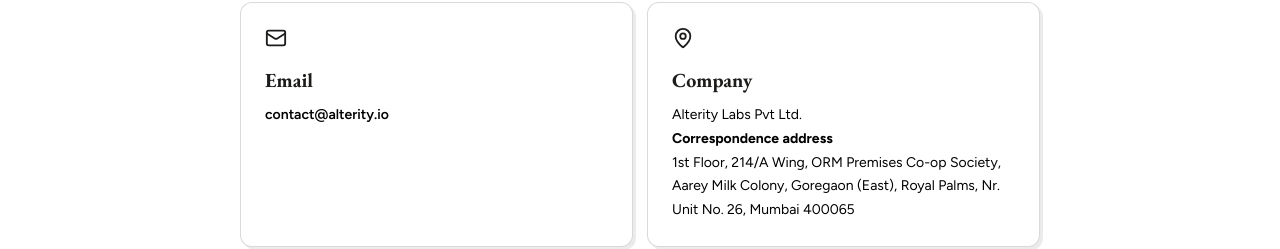
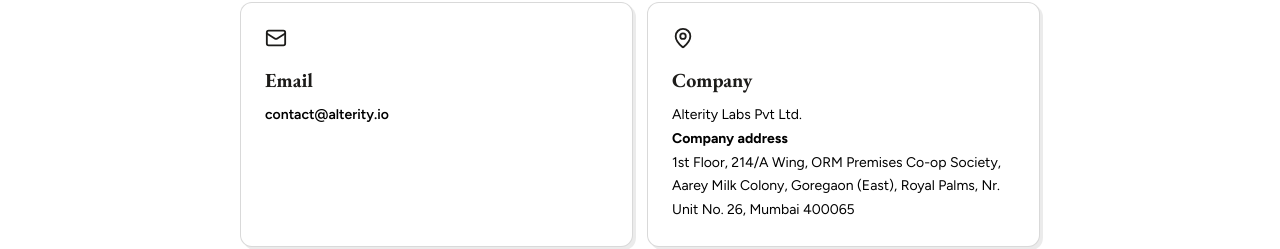
Before and after one commit to mohneeshrautela/alterity-website, a React (Vite) app: page /contact in a window 1280 px wide. Shown: the part 301-550 px from the top of the page. Built offline with nearby package versions, Linux system fonts and the light colour scheme.

Commit message:
Update address label from 'Correspondence' to 'Company'

```diff
--- a/src/pages/ContactPage.jsx
+++ b/src/pages/ContactPage.jsx
@@ -11,7 +11,7 @@
         <p className="terms-page__intro">Contact information stays available even if the enquiry form is unavailable.</p>
         <div className="contact-page__grid">
           <section className="contact-page__card"><Mail size={22} /><h2>Email</h2><a href="mailto:contact@alterity.io">contact@alterity.io</a></section>
-          <section className="contact-page__card"><MapPin size={22} /><h2>Company</h2><p>Alterity Labs Pvt Ltd.</p><p><strong>Correspondence address</strong><br />1st Floor, 214/A Wing, ORM Premises Co-op Society, Aarey Milk Colony, Goregaon (East), Royal Palms, Nr. Unit No. 26, Mumbai 400065</p></section>
+          <section className="contact-page__card"><MapPin size={22} /><h2>Company</h2><p>Alterity Labs Pvt Ltd.</p><p><strong>Company address</strong><br />1st Floor, 214/A Wing, ORM Premises Co-op Society, Aarey Milk Colony, Goregaon (East), Royal Palms, Nr. Unit No. 26, Mumbai 400065</p></section>
         </div>
         <FlowButton text="Start a Pilot" onClick={onOpenContact} />
       </div>
```
